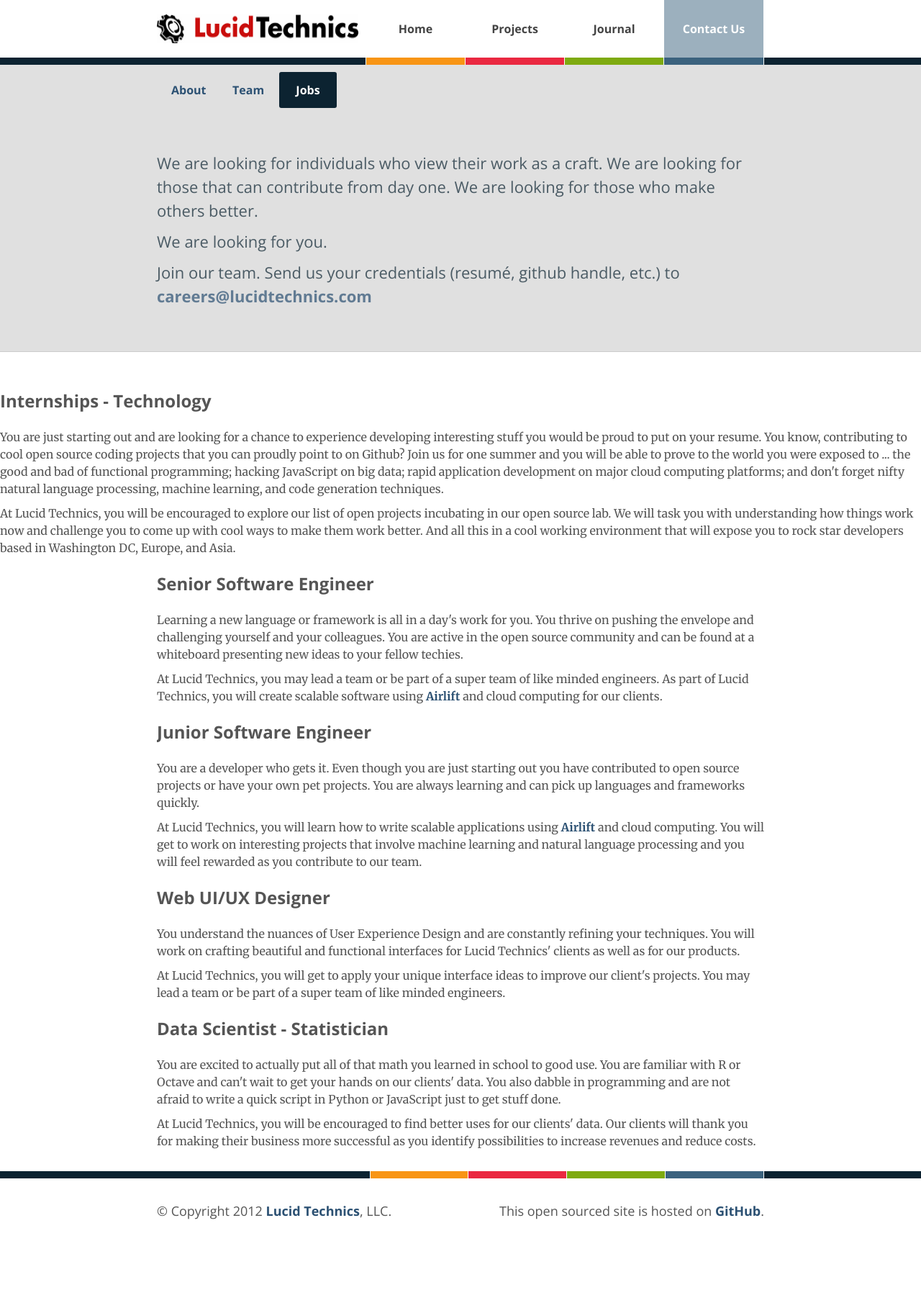
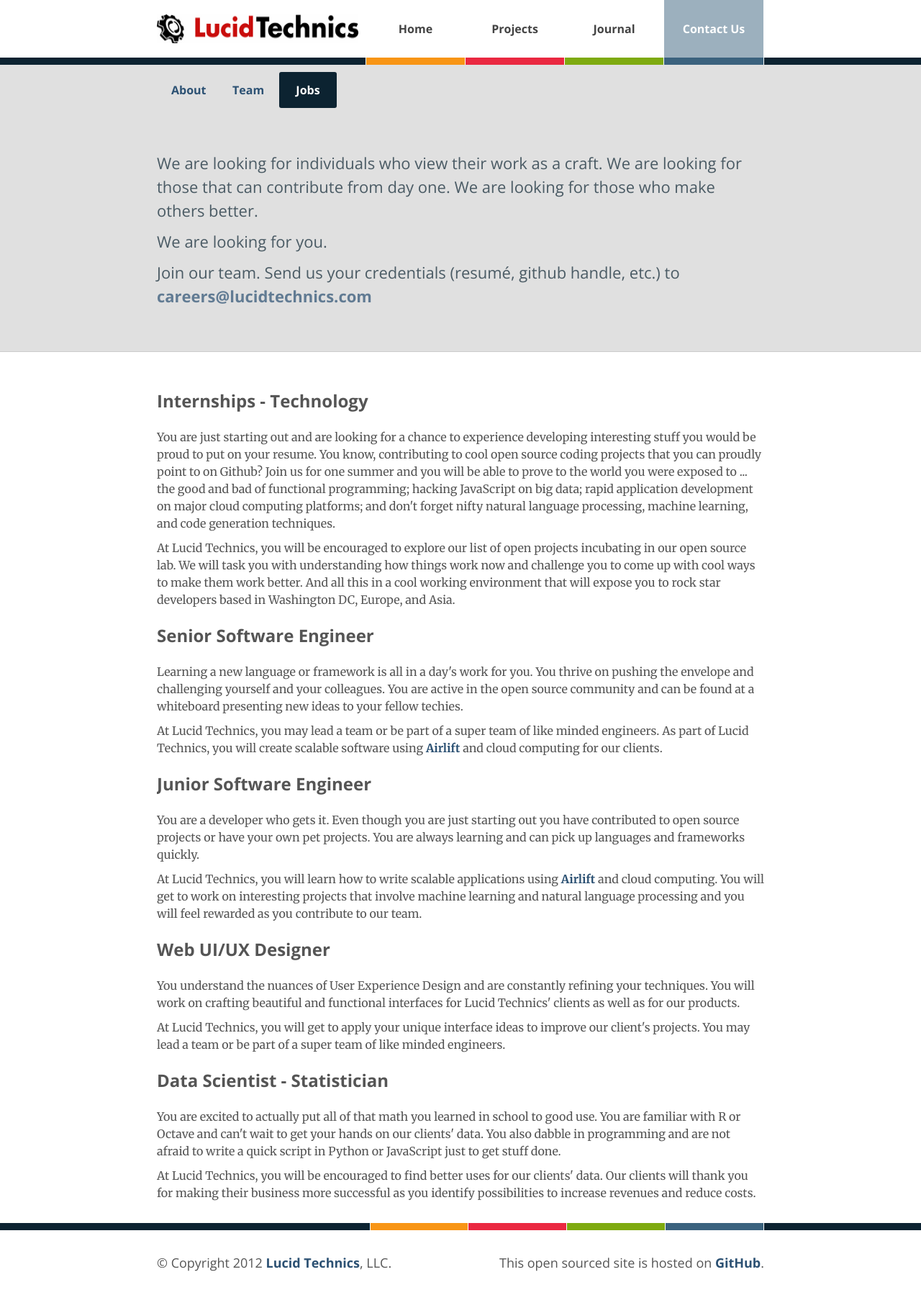
Before and after one commit to LucidTechnics/lucidtechnics.github.com, a Jekyll site: the page built from jobs.html, in a window 1280 px wide. Shown: the whole page at 72% size. Built offline with Jekyll 4.4.1, drawn with Linux system fonts in a browser that asks for light colours; nearby versions of some CDN libraries; before the commit the page ends 1727 px from its top, so only the background shows below that.

Commit message:
Updated jobs.html

```diff
--- a/jobs.html
+++ b/jobs.html
@@ -18,7 +18,10 @@ permalink: /about/jobs/
     </div>
   </div>
 
-<div class="job">
+
+  <div class="jobs">
+
+    <div class="job">
  <h1>Internships - Technology</h1>
       <p>
         You are just starting out and are looking for a chance to experience developing interesting stuff you would be proud to put on your resume.  You know, contributing to cool open source coding projects that you can proudly point to on Github?  Join us for one summer and you will be able to prove to the world you were exposed to ... the good and bad of functional programming; hacking JavaScript on big data; rapid application development on major cloud computing platforms; and don't forget nifty natural language processing, machine learning, and code generation techniques.
@@ -27,7 +30,7 @@ permalink: /about/jobs/
       At Lucid Technics, you will be encouraged to explore our list of open projects incubating in our open source lab.  We will task you with understanding how things work now and challenge you to come up with cool ways to make them work better. And all this in a cool working environment that will expose you to rock star developers based in Washington DC, Europe, and Asia.
     </p>
 </div>
-  <div class="jobs">
+
     <div class="job">
       <h1>Senior Software Engineer</h1>
       <p>
```
